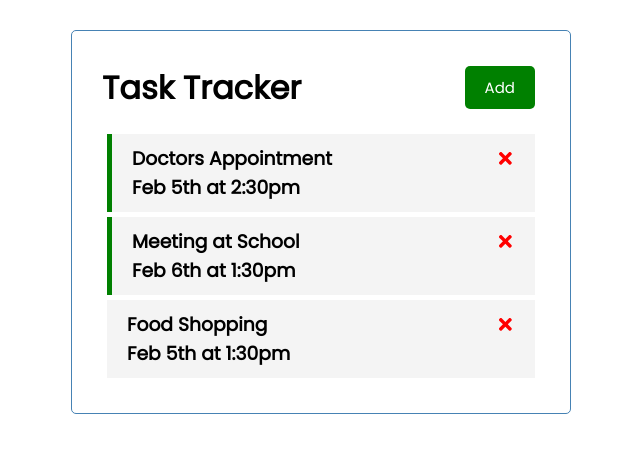
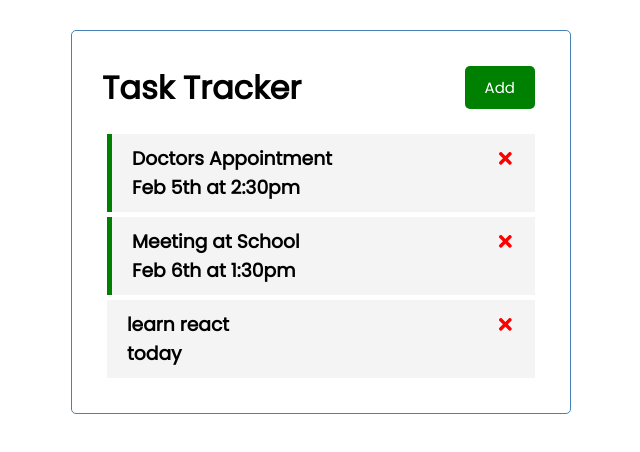
Before and after one commit to sharmimuk/react-learning, a React (Create React App) app: page / in a window 1280 px wide. Shown: the top 452 px of the page, without its empty margins (319-959 px from the left). Built offline with nearby package versions, Linux system fonts and the light colour scheme; data requests are answered from the project's data file.

Commit message:
Session 5 changes
1. data moved to json to fetch
2. add, get, delete & toggle updated to fetch data from json

```diff
--- /dev/null
+++ b/db.json
@@ -0,0 +1,22 @@
+{
+  "tasks": [
+    {
+      "id": 1,
+      "text": "Doctors Appointment",
+      "day": "Feb 5th at 2:30pm",
+      "reminder": true
+    },
+    {
+      "id": 2,
+      "text": "Meeting at School",
+      "day": "Feb 6th at 1:30pm",
+      "reminder": true
+    },
+    {
+      "text": "learn react",
+      "day": "today",
+      "reminder": false,
+      "id": 3
+    }
+  ]
+}
--- a/package.json
+++ b/package.json
@@ -6,6 +6,7 @@
     "@testing-library/jest-dom": "^5.11.9",
     "@testing-library/react": "^11.2.5",
     "@testing-library/user-event": "^12.8.3",
+    "json-server": "^0.16.3",
     "react": "^17.0.1",
     "react-dom": "^17.0.1",
     "react-icons": "^4.2.0",
@@ -16,7 +17,8 @@
     "start": "react-scripts start",
     "build": "react-scripts build",
     "test": "react-scripts test",
-    "eject": "react-scripts eject"
+    "eject": "react-scripts eject",
+    "service": "json-server --watch db.json --port 5000"
   },
   "eslintConfig": {
     "extends": [
--- a/src/App.js
+++ b/src/App.js
@@ -1,50 +1,70 @@
 import "./App.css";
+import { useState, useEffect } from "react";
+
 import Header from "./components/Header";
 import Tasks from "./components/Tasks";
-import { useState } from "react";
 import AddTask from "./components/AddTask";
 
 function App() {
-  const deleteTask = (id) => {
+  useEffect(() => {
+    const getAllTasks = async () => {
+      const tasks = await getTasksFromDb();
+      setTasks(tasks);
+    };
+    getAllTasks();
+  });
+
+  const [showAddTasks, setShowAddTasks] = useState(false);
+  const [tasks, setTasks] = useState([]);
+
+  const addTask = async (task) => {
+    const res = await fetch("http://localhost:5000/tasks", {
+      method: "POST",
+      headers: {
+        "content-type": "application/json",
+      },
+      body: JSON.stringify(task),
+    });
+    const data = await res.json();
+    setTasks([...tasks, data]);
+  };
+
+  const getTasksFromDb = async () => {
+    const res = await fetch("http://localhost:5000/tasks");
+    const data = await res.json();
+    return data;
+  };
+
+  const getTaskById = async (id) => {
+    const res = await fetch(`http://localhost:5000/tasks/${id}`);
+    const data = await res.json();
+    return data;
+  };
+
+  const deleteTask = async (id) => {
+    await fetch(`http://localhost:5000/tasks/${id}`, {
+      method: "DELETE",
+    });
     setTasks(tasks.filter((task) => task.id !== id));
   };
 
-  const toggleReminder = (id) => {
-    setTasks(
-      tasks.map((task) =>
-        task.id === id ? { ...task, reminder: !task.reminder } : task
-      )
-    );
+  const toggleReminder = async (id) => {
+    const taskToToggle = await getTaskById(id);
+    const updateTaskToToggle = {
+      ...taskToToggle,
+      reminder: !taskToToggle.reminder,
+    };
+
+    const res = await fetch(`http://localhost:5000/tasks/${id}`, {
+      method: "PUT",
+      headers: {
+        "content-type": "application/json",
+      },
+      body: JSON.stringify(updateTaskToToggle),
+    });
+    const data = await res.json();
+    setTasks([...tasks, data]);
   };
-
-  const addTask = (task) => {
-    const id = Math.random();
-    const newTask = { id, ...task };
-    setTasks([...tasks, newTask]);
-  };
-
-  const [showAddTasks, setShowAddTasks] = useState(false);
-
-  const [tasks, setTasks] = useState([
-    {
-      id: 1,
-      text: "Doctors Appointment",
-      day: "Feb 5th at 2:30pm",
-      reminder: true,
-    },
-    {
-      id: 2,
-      text: "Meeting at School",
-      day: "Feb 6th at 1:30pm",
-      reminder: true,
-    },
-    {
-      text: "Food Shopping",
-      day: "Feb 5th at 1:30pm",
-      reminder: false,
-      id: 3,
-    },
-  ]);
 
   return (
     <div className="container">
```
Also changed, not shown: 1 other file (tests, documents, lock files or other folders).
